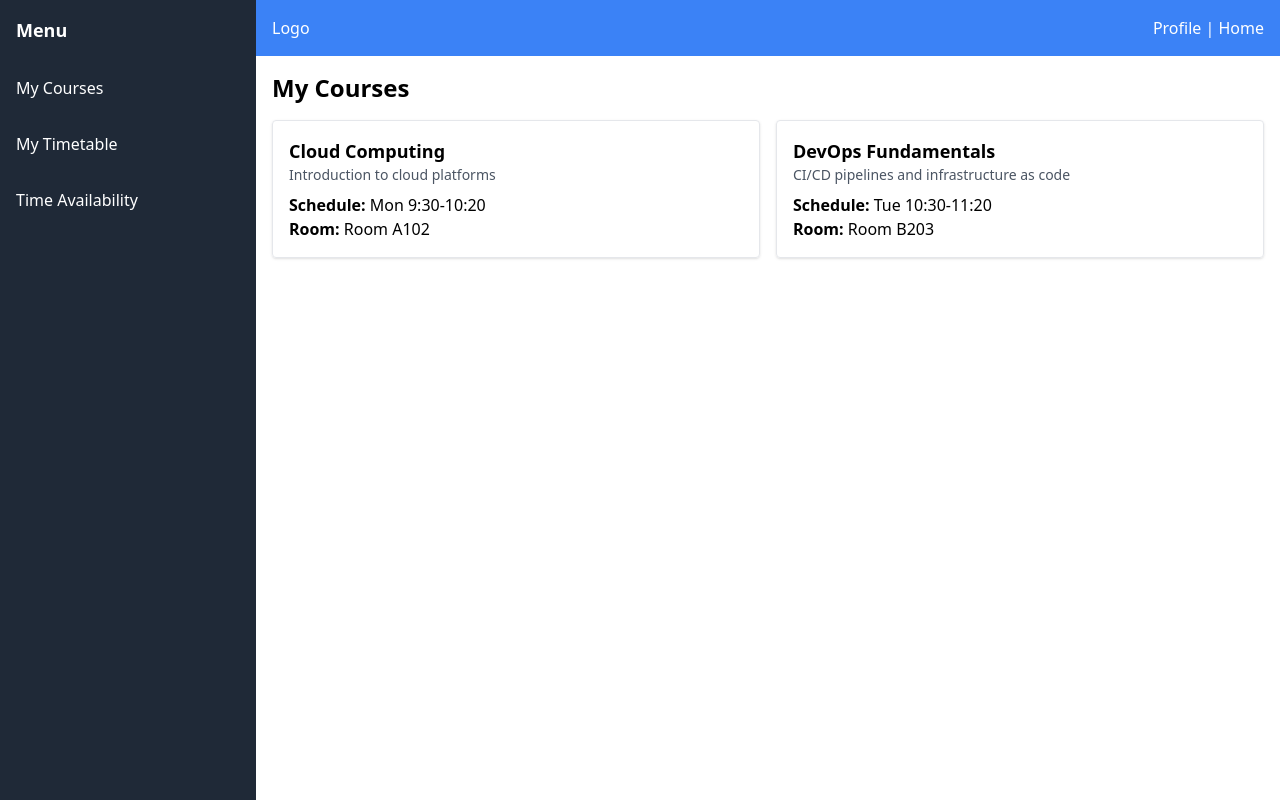
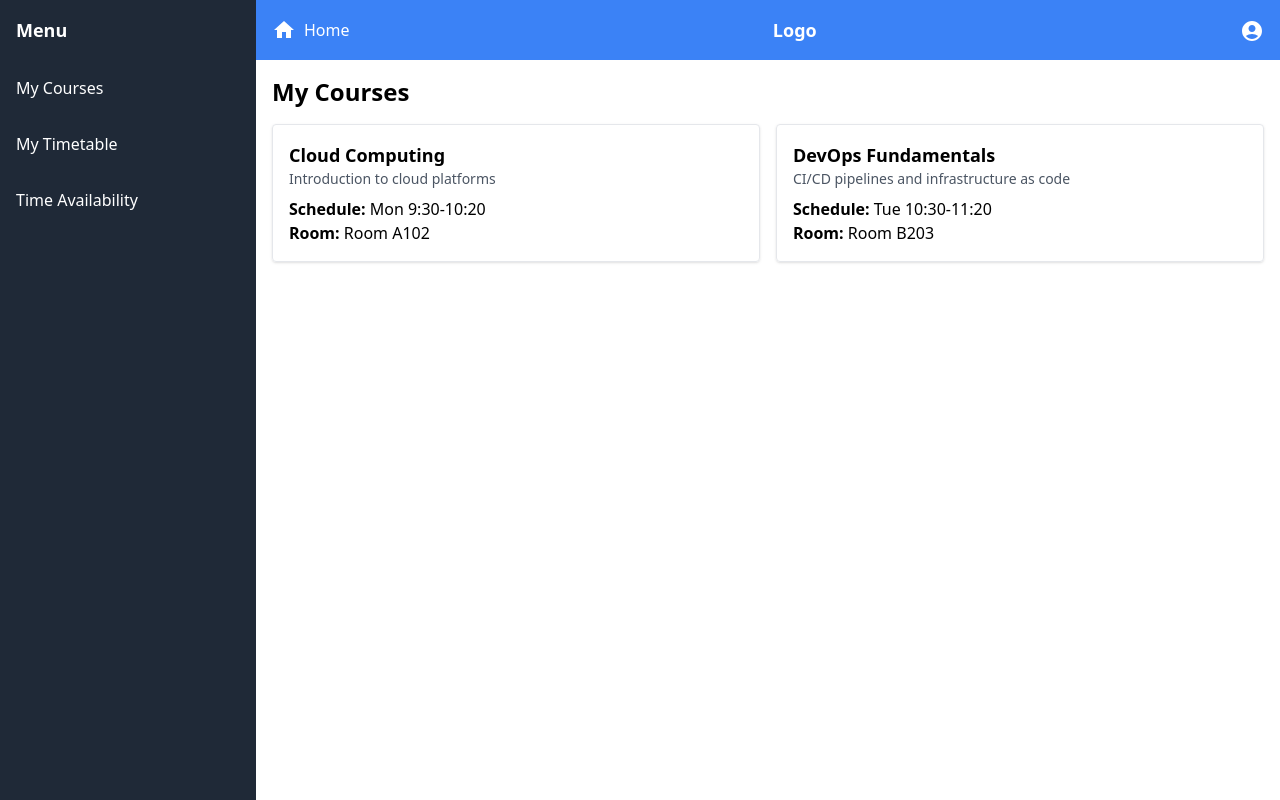
Before and after one commit to ChinaiArman/AWSFinalProject, a React (Vite) app in the folder client/: page /faculty/my-courses in a window 1280 px wide. Built offline with nearby package versions, Linux system fonts and the light colour scheme.

Commit message:
Update the Navbar Component with Material Icons

```diff
--- a/client/package.json
+++ b/client/package.json
@@ -10,6 +10,10 @@
     "preview": "vite preview"
   },
   "dependencies": {
+    "@emotion/react": "^11.13.3",
+    "@emotion/styled": "^11.13.0",
+    "@mui/icons-material": "^6.1.7",
+    "@mui/material": "^6.1.7",
     "react": "^18.3.1",
     "react-dom": "^18.3.1",
     "react-router-dom": "^6.28.0"
--- a/client/src/components/Navbar.jsx
+++ b/client/src/components/Navbar.jsx
@@ -1,10 +1,29 @@
 import React from "react";
+import { useNavigate } from "react-router-dom";
+import HomeIcon from "@mui/icons-material/Home";
+import AccountCircleIcon from "@mui/icons-material/AccountCircle";
 
 function Navbar() {
+  const navigate = useNavigate();
+
   return (
-    <div className="bg-blue-500 text-white p-4 flex justify-between">
-      <div>Logo</div>
-      <div>Profile | Home</div>
+    <div className="bg-blue-500 text-white p-4 flex items-center justify-between">
+      {/* Home Icon */}
+      <div
+        className="flex items-center cursor-pointer"
+        onClick={() => navigate("/faculty/my-courses")}
+      >
+        <HomeIcon className="mr-2" />
+        <span>Home</span>
+      </div>
+
+      {/* Logo */}
+      <div className="text-lg font-bold">Logo</div>
+
+      {/* Profile Icon */}
+      <div className="cursor-pointer">
+        <AccountCircleIcon />
+      </div>
     </div>
   );
 }
```
